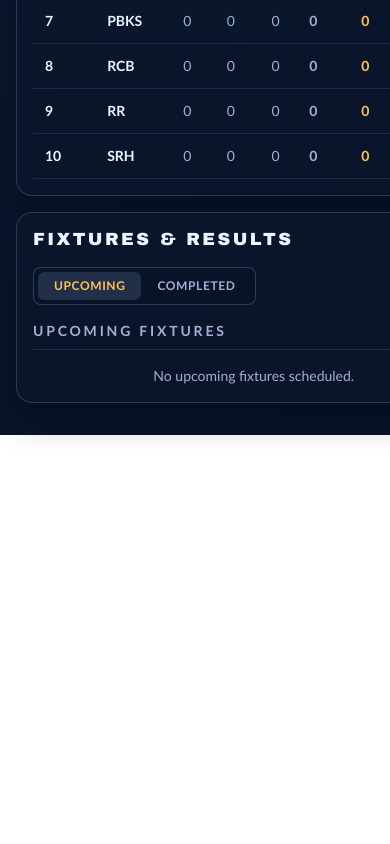
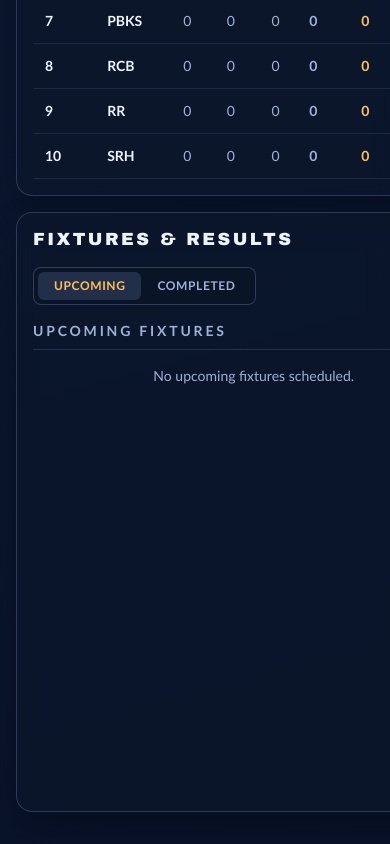
Before and after one commit to eswar016/IPL-Friends-League, a Next.js app: page / in a window 390 px wide. Shown: the part 1092-1936 px from the top of the page. Before the commit the page ends 1527 px from the top, so only its background shows below. Built offline with nearby package versions, Linux system fonts and the light colour scheme.

Commit message:
style: constrain MatchResults native wrapper to fix grid intrinsic scroll expansion

```diff
--- a/app/page.tsx
+++ b/app/page.tsx
@@ -23,7 +23,7 @@
           <PointsTable rows={dashboard.pointsTable} />
         </div>
 
-        <div className="h-full">
+        <div className="h-[600px] lg:h-0 lg:min-h-full flex flex-col">
           <MatchResults matches={dashboard.matches} />
         </div>
       </main>
```
